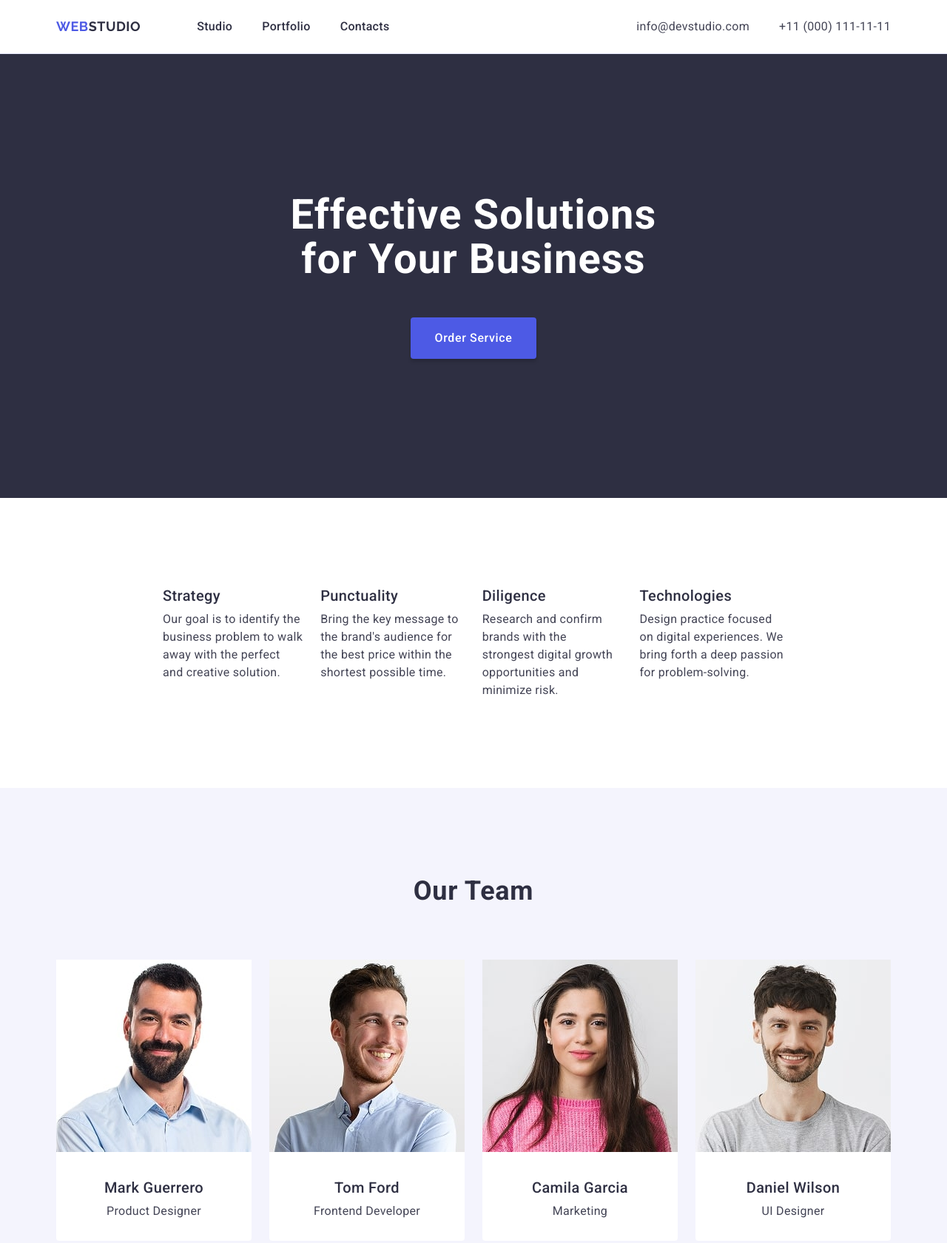
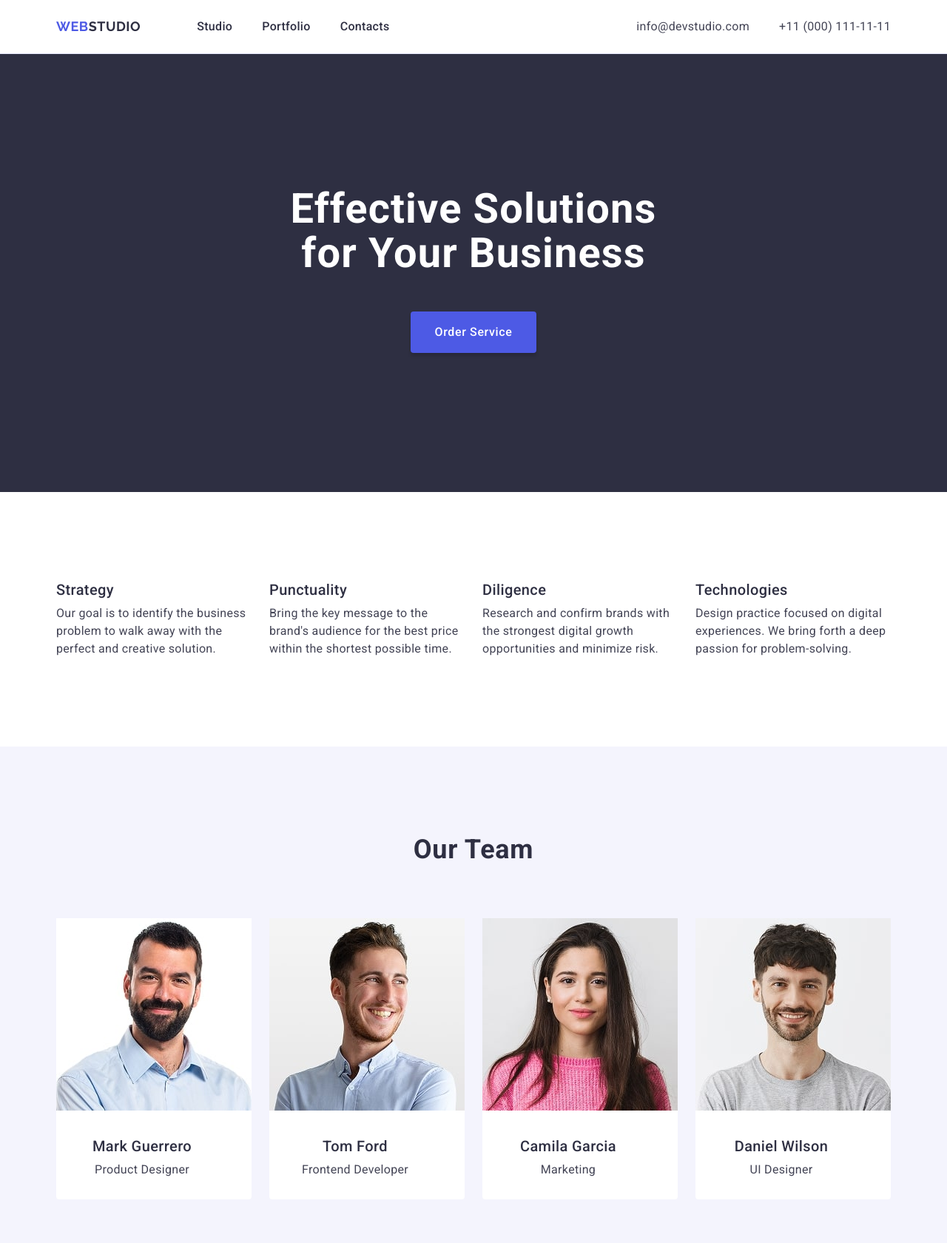
Before and after one commit to babijchik-oleg/goit-markup-hw-03, a plain HTML site: page index.html in a window 1280 px wide. Shown: the top 1680 px of the page at 74% size. Drawn offline with nearby package versions, Linux system fonts and the light colour scheme.

Commit message:
fifth  commit

```diff
--- a/css/styles.css
+++ b/css/styles.css
@@ -125,8 +125,8 @@ color: #434455;
 }
 
 .hero-container {
-    width: 1440px;
-    height: 600px;
+    padding-top: 180px;
+    padding-bottom: 188px;
     display: flex;
     flex-direction: column;
     align-items: center;
@@ -177,7 +177,7 @@ cursor: pointer;
 .features {
 }
 
-.features-title {
+.visually-hidden {
 
   position: absolute;
   width: 1px;
@@ -196,12 +196,12 @@ cursor: pointer;
     gap: 24px;
     padding-top: 120px;
     padding-bottom: 120px;
-    padding-left: 144px;
-    padding-right: 144px;
+
 }
 
 .features-item {
-    width: calc(100%-288px) / 4;
+    width: 264px;
+    height: 104px;
 }
 
 .features-subtitle {
@@ -237,21 +237,23 @@ letter-spacing: 0.02em;
 text-align: center;
 color: #2e2f42;
 }
+
 .team-list {
+    margin-right: 156px;
+    margin-left: 156px;
 display: flex;
 justify-content: center;
 gap: 24px;
+}
 
+.team-item {
 
-}
-.team-item {
     margin-bottom: 120px;
     border-radius: 0 0 4px 4px;
 padding: 0px 0px 32px;
 width: 264px;
 height: 380px;
 background: #fff;
-width: calc(100% - 288px) / 4;
 }
 .team-subtitle {
     padding-top: 32px;
@@ -272,6 +274,10 @@ text-align: center;
 color: #434455;
 }
 
+.container-team-text {
+    width: 232px;
+height: 56px;
+}
 /*------------------Portfolio-----------*/
 .portfolio {
 
--- a/index.html
+++ b/index.html
@@ -51,7 +51,7 @@ crossorigin="anonymous" referrerpolicy="no-referrer" />
 
     <section class="features">
         <div class="container">
-         <h2 class="features-title">Our Features</h2>
+         <h2 class="visually-hidden">Our Features</h2>
         <ul class="features-list">
             <li class="features-item">
                 <h3 class="features-subtitle">Strategy</h3>
@@ -87,32 +87,40 @@ problem to walk away with the perfect and creative solution. </p>
                     alt="A man with a thick beard smiling with his mouth closed"
                     width="264"
                     height="260">
+                <div class="container-team-text">
                 <h3 class="team-subtitle">Mark Guerrero</h3>
                     <p class="team-text">Product Designer</p>
+                </div>
             </li>
             <li class="team-item">
                 <img src="./images/Tom.jpg"
                      alt="A man smiling and looking to the left"
                      width="264"
                      height="260">
+                    <div class="container-team-text">
                 <h3 class="team-subtitle">Tom Ford</h3>
                     <p class="team-text">Frontend Developer</p>
+                    </div>
             </li>
             <li class="team-item">
                 <img src="./images/Camila.jpg"
                         alt="A brunette woman with long hair"
                         width="264"
                         height="260">
+                    <div class="container-team-text">
                 <h3 class="team-subtitle">Camila Garcia</h3>
                     <p class="team-text">Marketing</p>
+                    </div>
             </li>
             <li class="team-item">
                 <img src="./images/Daniel.jpg"
                      alt="A man with light stubble smiling with his mouth open"
                      width="264"
                      height="260">
+                    <div class="container-team-text">
                 <h3 class="team-subtitle">Daniel Wilson</h3>
                     <p class="team-text">UI Designer</p>
+                    </div>
             </li>
         </ul>
         </div>
```
